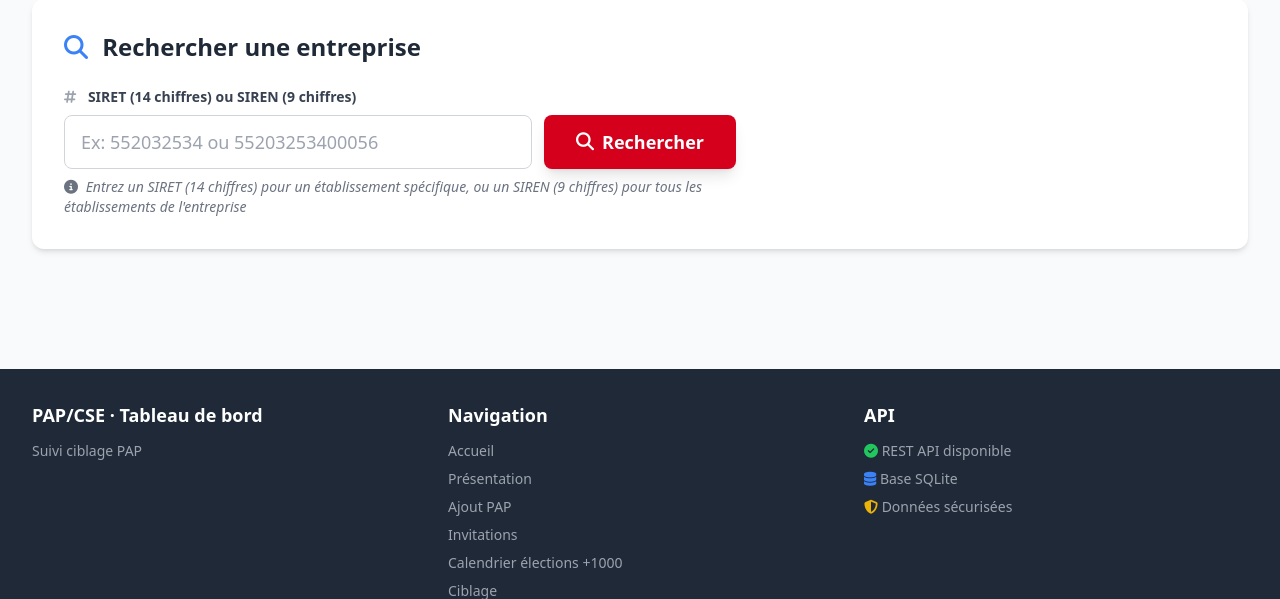
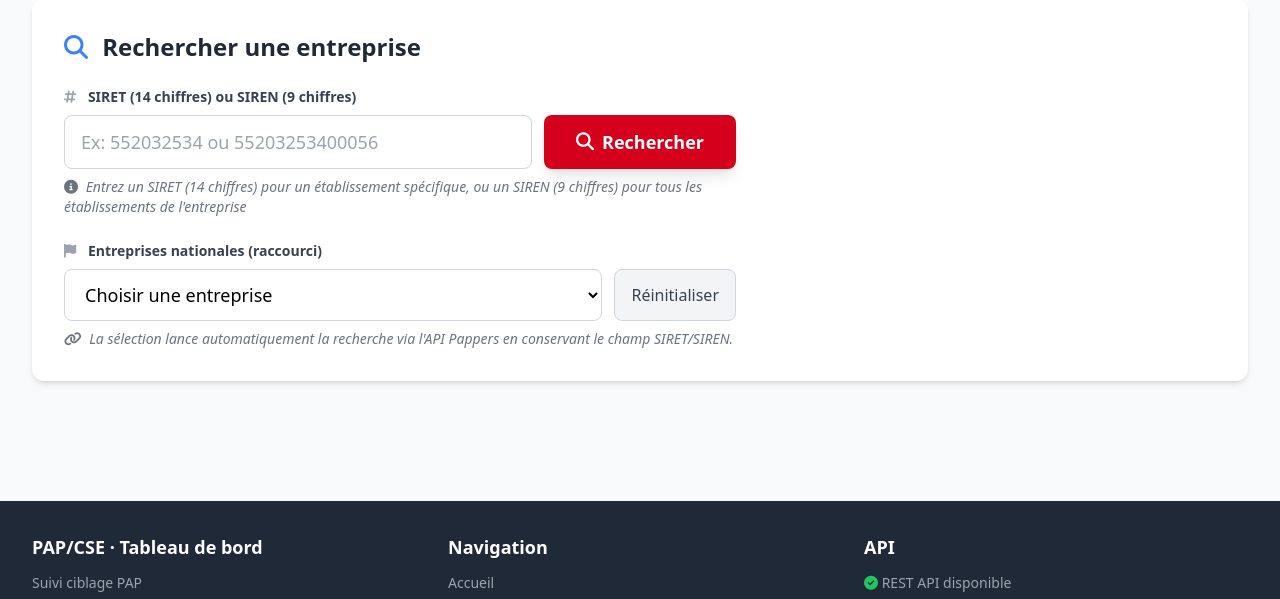
Before and after one commit to quentin12200/outilspapv2, a Python web app: template app/templates/etablissements-carte.html in a window 1280 px wide. Shown: the part 221-820 px from the top of the page. Run offline with Jinja, Linux system fonts and the light colour scheme; the template is opened without the code that fills it, so the values that code supplies are empty; some libraries are stand-ins or nearby versions.

Commit message:
Add homepage access and national company selector for map

```diff
--- a/app/templates/etablissements-carte.html
+++ b/app/templates/etablissements-carte.html
@@ -100,6 +100,33 @@
         <p class="text-sm text-gray-500 mt-2 italic">
           <i class="fas fa-info-circle mr-1"></i>
           Entrez un SIRET (14 chiffres) pour un établissement spécifique, ou un SIREN (9 chiffres) pour tous les établissements de l'entreprise
+        </p>
+      </div>
+
+      <div class="max-w-2xl">
+        <label for="entreprises-nationales" class="block text-sm font-semibold text-gray-700 mb-2">
+          <i class="fas fa-flag text-gray-400 mr-2"></i>
+          Entreprises nationales (raccourci)
+        </label>
+        <div class="flex gap-3">
+          <select id="entreprises-nationales"
+                  x-model="selectedNational"
+                  @change="selectedNational ? (siretOrSiren = selectedNational, searchEtablissements()) : null"
+                  class="flex-1 px-4 py-3 border border-gray-300 rounded-lg focus:ring-2 focus:ring-cgt-red focus:border-transparent text-lg bg-white">
+            <option value="">Choisir une entreprise</option>
+            <template x-for="option in entreprisesNationales" :key="option.siren">
+              <option :value="option.siren" x-text="`${option.nom} — ${option.siren}`"></option>
+            </template>
+          </select>
+          <button type="button"
+                  @click="selectedNational = ''; siretOrSiren = ''"
+                  class="px-4 py-3 bg-gray-100 text-gray-700 rounded-lg hover:bg-gray-200 border border-gray-300">
+            Réinitialiser
+          </button>
+        </div>
+        <p class="text-sm text-gray-500 mt-2 italic">
+          <i class="fas fa-link mr-1"></i>
+          La sélection lance automatiquement la recherche via l'API Pappers en conservant le champ SIRET/SIREN.
         </p>
       </div>
     </form>
@@ -295,10 +322,23 @@
   function etablissementsApp() {
     return {
       siretOrSiren: '',
+      selectedNational: '',
       loading: false,
       error: null,
       entreprise: null,
       etablissements: [],
+      entreprisesNationales: [
+        { nom: 'La Poste', siren: '356000000' },
+        { nom: 'SNCF', siren: '552049447' },
+        { nom: 'EDF', siren: '552081317' },
+        { nom: 'TotalEnergies', siren: '542051180' },
+        { nom: 'Orange', siren: '380129866' },
+        { nom: 'Carrefour', siren: '652014051' },
+        { nom: 'Auchan', siren: '410409460' },
+        { nom: 'Engie', siren: '542107651' },
+        { nom: 'Bouygues', siren: '572015246' },
+        { nom: 'Veolia Environnement', siren: '403210032' },
+      ],
       map: null,
       markers: [],
 
```
Also changed, not shown: app/templates/index.html (+16 -0 lines).
